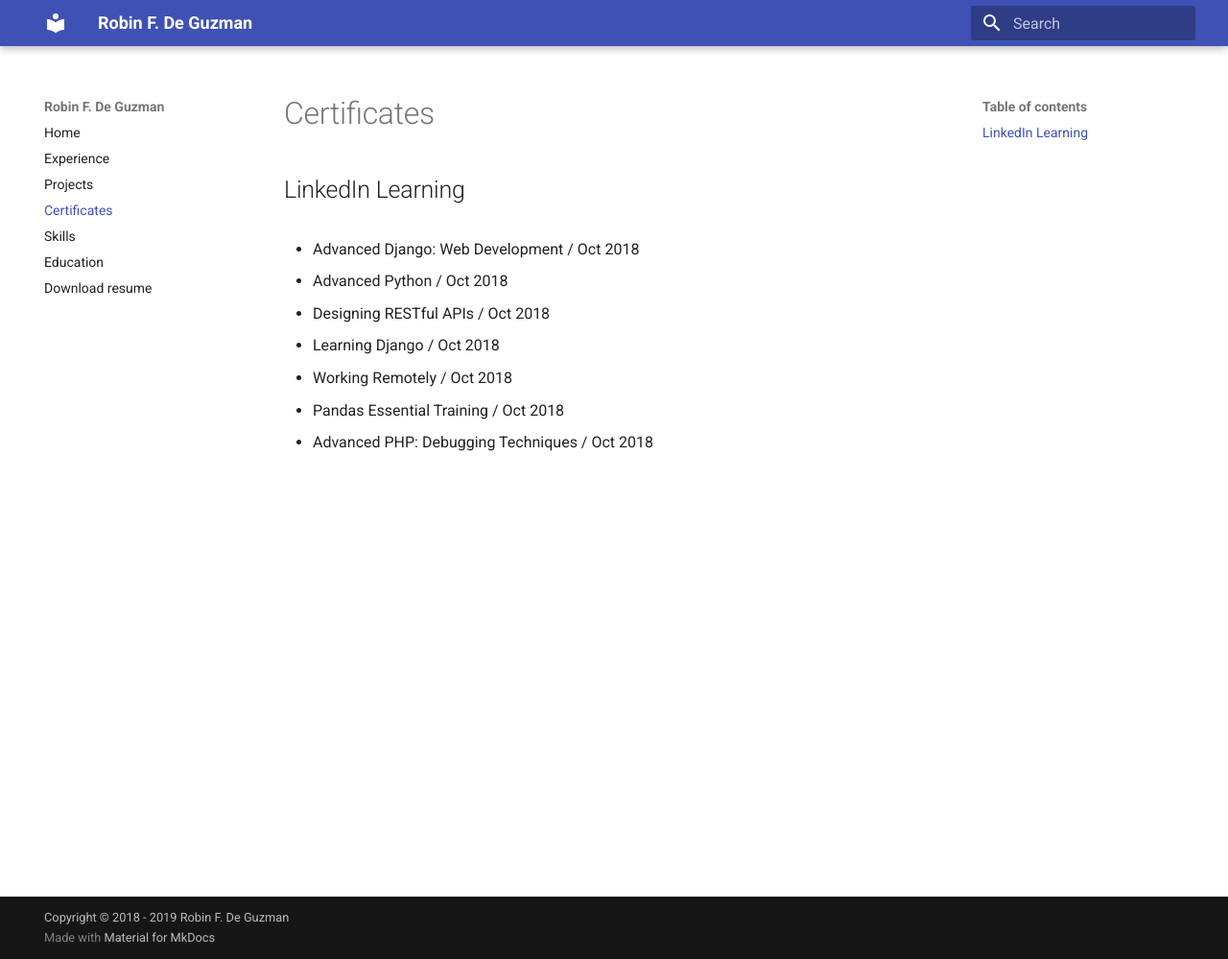
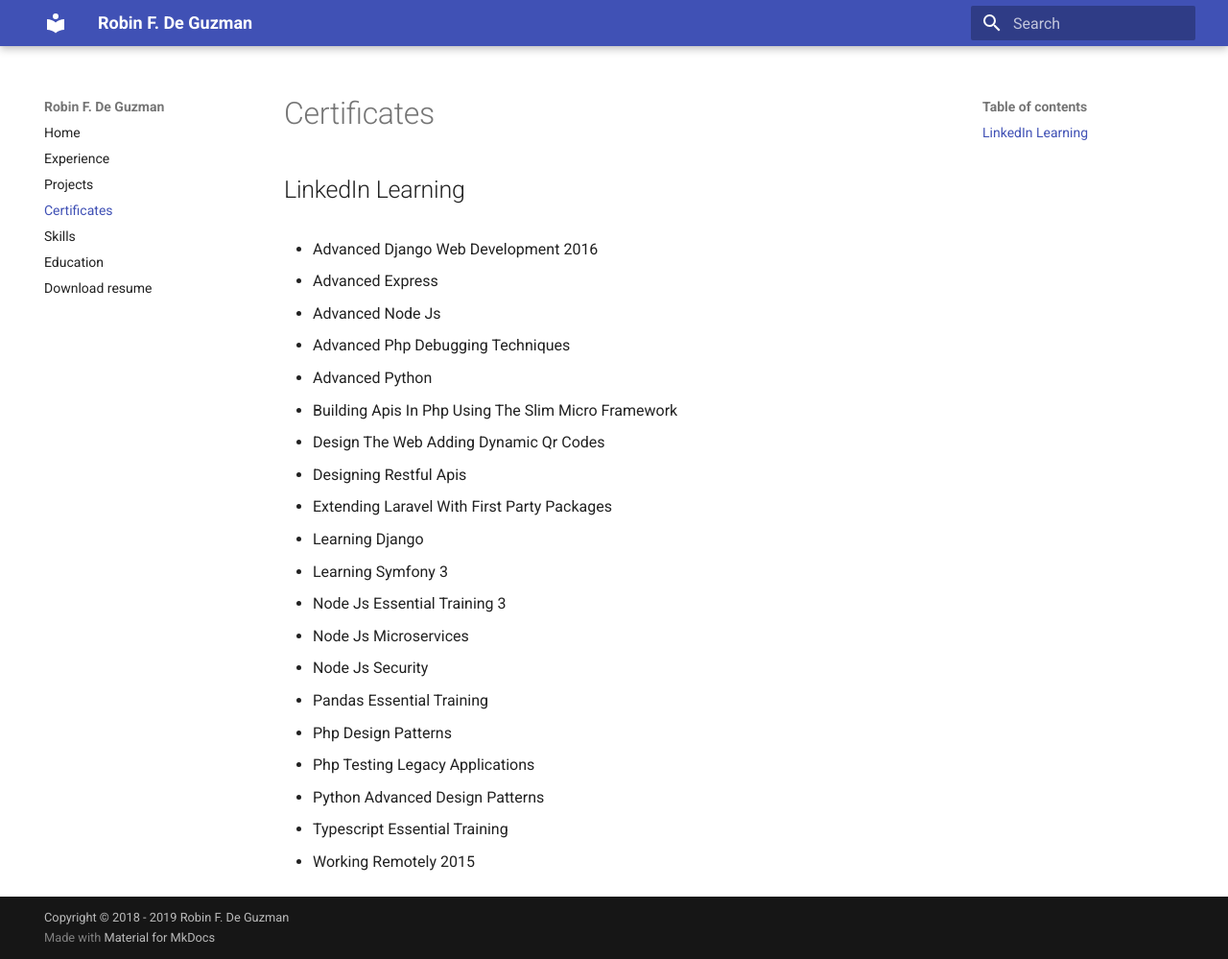
Before and after one commit to rfdeguzman21/rfdeguzman.github.io, an MkDocs documentation site: the page built from src/certificates.md, in a window 1280 px wide and 999 px high. Shown: the whole window at 96% size. Built offline with MkDocs 1.6.1 and Material for MkDocs 9.7.7, drawn with Linux system fonts in a browser that asks for light colours; old or Windows-style settings are respelled for this version of MkDocs.

Commit message:
Created script to update certificates page Updated requirements for python 3.7.3 Updated readme Created deploy.sh

```diff
--- a/mkdocs.yml
+++ b/mkdocs.yml
@@ -21,7 +21,7 @@
     - Certificates: certificates.md
     - Skills: skills.md
     - Education: education.md
-    - Download resume: downloads/robindeguzman_resume.docx
+    - Download resume: downloads/RobinDeGuzmanCv.docx
 
 dev_addr: '0.0.0.0:8000'
 
--- a/src/certificates.md
+++ b/src/certificates.md
@@ -1,12 +1,24 @@
-
 # Certificates
 
 ## LinkedIn Learning
 
-- Advanced Django: Web Development / Oct 2018
-- Advanced Python / Oct 2018
-- Designing RESTful APIs / Oct 2018
-- Learning Django / Oct 2018
-- Working Remotely / Oct 2018
-- Pandas Essential Training / Oct 2018
-- Advanced PHP: Debugging Techniques / Oct 2018
+- Advanced Django Web Development 2016
+- Advanced Express
+- Advanced Node Js
+- Advanced Php Debugging Techniques
+- Advanced Python
+- Building Apis In Php Using The Slim Micro Framework
+- Design The Web Adding Dynamic Qr Codes
+- Designing Restful Apis
+- Extending Laravel With First Party Packages
+- Learning Django
+- Learning Symfony 3
+- Node Js Essential Training 3
+- Node Js Microservices
+- Node Js Security
+- Pandas Essential Training
+- Php Design Patterns
+- Php Testing Legacy Applications
+- Python Advanced Design Patterns
+- Typescript Essential Training
+- Working Remotely 2015
```
Also changed, not shown: README.md (+20 -24 lines), requirements-from-home.txt (deleted, +0 -18 lines), requirements-from-rarejob.txt (deleted, +0 -23 lines), requirements.txt (added, +16 -0 lines), resume.footnote.md (added, +4 -0 lines), update_certificate_md.py (added, +20 -0 lines), 4 other files.
